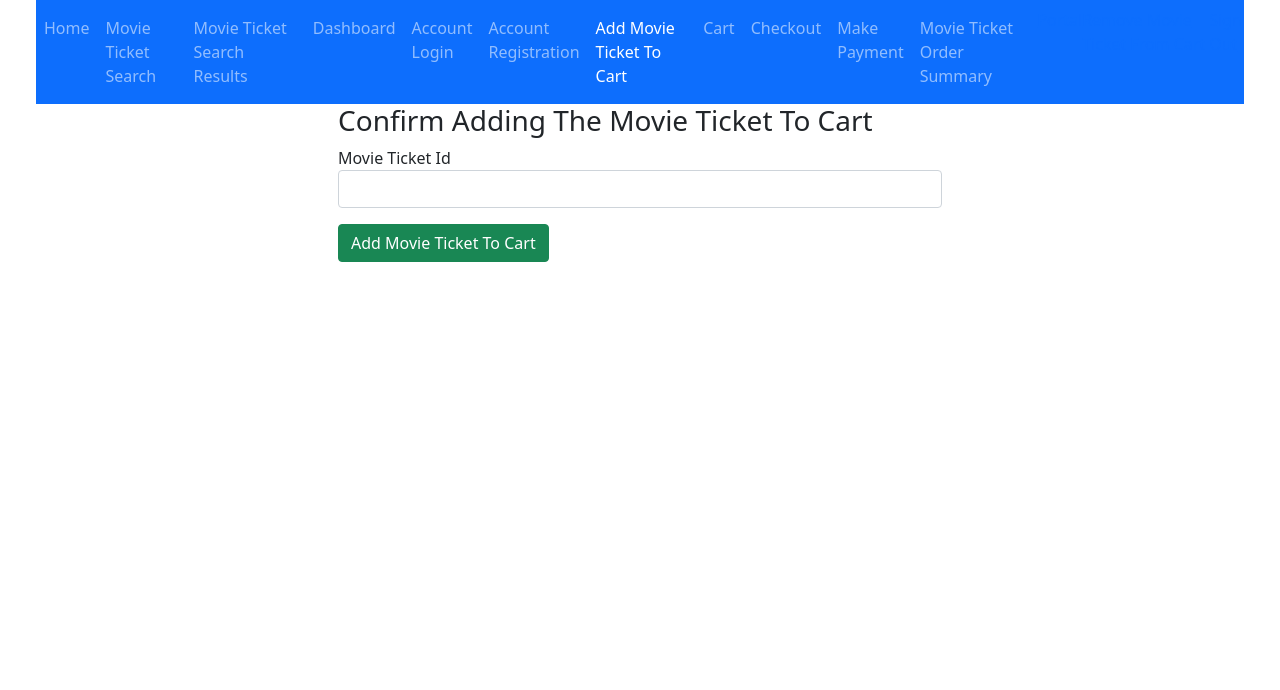
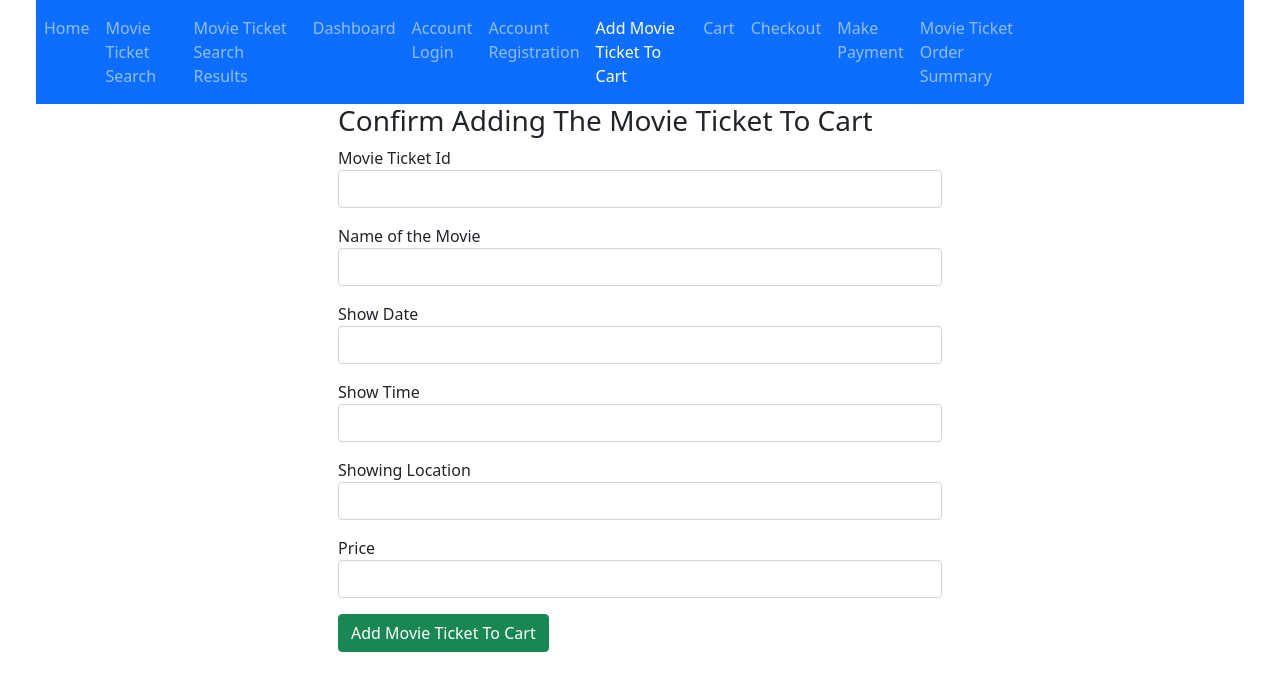
Before and after one commit to ahmadinasabemranparsa/capstone-project-angular-mymovieplan-frontend, an Angular app: page /user-add-movie-ticket-to-cart in a window 1280 px wide. Shown: the top 690 px of the page. Built offline with nearby package versions, Linux system fonts and the light colour scheme.

Commit message:
update angular frontend

```diff
--- a/src/app/admin-add-movie-ticket/admin-add-movie-ticket.component.ts
+++ b/src/app/admin-add-movie-ticket/admin-add-movie-ticket.component.ts
@@ -14,12 +14,11 @@ export class AdminAddMovieTicketComponent implements OnInit {
 
   constructor(private formBuilder: FormBuilder, private movieTicketService: MovieTicketService, private router: Router) {
     this.addMovieTicket = this.formBuilder.group({
-      movieTicketId: [''],
       movieName: [''],
       showDate: [''],
       showTime: [''],
       showingLocation: [''],
-      price: ['']
+      price: []
     });
   }
 
--- a/src/app/admin-remove-movie-ticket/admin-remove-movie-ticket.component.ts
+++ b/src/app/admin-remove-movie-ticket/admin-remove-movie-ticket.component.ts
@@ -11,17 +11,18 @@ import { MovieTicketService } from '../movie-ticket.service';
 export class AdminRemoveMovieTicketComponent implements OnInit {
 
   public removeMovieTicket: FormGroup;
+  public movieTicketId: any;
 
   constructor(private formBuilder: FormBuilder, private movieTicketService: MovieTicketService, private router: Router) {
     this.removeMovieTicket = this.formBuilder.group({
-      movieTicketId: ['']
+      movieTicketId: []
     });
   }
 
   ngOnInit(): void {
   }
 
-  onSubmit(movieTicket: FormGroup) {
+  onSubmit(movieTicketId: any) {
     this.movieTicketService.deleteMovieTicket(this.removeMovieTicket.value).subscribe(data => {
       console.log(data);
     });
--- a/src/app/admin-update-movie-ticket/admin-update-movie-ticket.component.ts
+++ b/src/app/admin-update-movie-ticket/admin-update-movie-ticket.component.ts
@@ -14,12 +14,12 @@ export class AdminUpdateMovieTicketComponent implements OnInit {
 
   constructor(private formBuilder: FormBuilder, private movieTicketService: MovieTicketService, private router: Router) {
     this.updateMovieTicketDetails = this.formBuilder.group({
-      movieTicketId: [''],
+      movieTicketId: [],
       movieName: [''],
       showDate: [''],
       showTime: [''],
       showingLocation: [''],
-      price: ['']
+      price: []
     });
   }
 
--- a/src/app/cart.service.ts
+++ b/src/app/cart.service.ts
@@ -18,8 +18,8 @@ export class CartService {
     return this.httpClient.post(`${this.baseURL}/movieTickets/add`, movieTicket);
   }
 
-  deleteMovieTicketFromCart(id: number) {
-    return this.httpClient.delete(`${this.baseURL}/movieTickets/delete/${id}`);
+  deleteMovieTicketFromCart(movieTicket: any) {
+    return this.httpClient.delete(`${this.baseURL}/movieTickets/delete/${movieTicket}`);
   }
 
   deleteAllMovieTicketsFromCart() {
--- a/src/app/movie-ticket-search-results.service.ts
+++ b/src/app/movie-ticket-search-results.service.ts
@@ -14,7 +14,7 @@ export class MovieTicketSearchResultsService {
     return this.httpClient.get(`${this.baseURL}/movieTicket/search/results/all`);
   }
 
-  createMovieTicketSearchResult(movieName: string) {
+  createMovieTicketSearchResult(movieName: any) {
     return this.httpClient.post(`${this.baseURL}/movieTicket/search/results/add`, movieName);
   }
 
--- a/src/app/movie-ticket.service.ts
+++ b/src/app/movie-ticket.service.ts
@@ -14,7 +14,7 @@ export class MovieTicketService {
     return this.httpClient.get(`${this.baseURL}/movieTickets/all`);
   }
 
-  getMovieTicketByMovieName(movieName: string) {
+  getMovieTicketByMovieName(movieName: any) {
     return this.httpClient.get(`${this.baseURL}/getAParticularMovie/${movieName}`);
   }
 
@@ -26,7 +26,7 @@ export class MovieTicketService {
     return this.httpClient.put(`${this.baseURL}/movieTickets/update`, movieTicket);
   }
 
-  deleteMovieTicket(id: number) {
-    return this.httpClient.delete(`${this.baseURL}/movieTickets/delete/${id}`);
+  deleteMovieTicket(movieTicket: any) {
+    return this.httpClient.delete(`${this.baseURL}/movieTickets/delete/${movieTicket}`);
   }
 }
--- a/src/app/user-account-login/user-account-login.component.html
+++ b/src/app/user-account-login/user-account-login.component.html
@@ -26,7 +26,7 @@
         <div class = "form-row">
             <div class = "form-group">
                 <label for = "password">Password</label>
-                <input type = "text" class = "form-control" name = "password" id = "password"
+                <input type = "password" class = "form-control" name = "password" id = "password"
                     formControlName = "password">
             </div>
         </div>
--- a/src/app/user-account-registration/user-account-registration.component.ts
+++ b/src/app/user-account-registration/user-account-registration.component.ts
@@ -16,7 +16,6 @@ export class UserAccountRegistrationComponent implements OnInit {
               private userService: UserService,
               private router: Router) {
                 this.userAccountRegistration = this.formBuilder.group({
-                  userId: [''],
                   firstName: [''],
                   lastName: [''],
                   username: [''],
--- a/src/app/user-add-movie-ticket-to-cart/user-add-movie-ticket-to-cart.component.html
+++ b/src/app/user-add-movie-ticket-to-cart/user-add-movie-ticket-to-cart.component.html
@@ -14,6 +14,51 @@
         </div>
         <p></p>
 
+        <div class = "form-row">
+            <div class = form-group>
+                <label for = "movieName">Name of the Movie</label>
+                <input type = "text" class = "form-control" name = "movieName" id = "movieName"
+                    formControlName = "movieName">
+            </div>
+        </div>
+        <p></p>
+
+        <div class = "form-row">
+            <div class = "form-group">
+                <label for = "showDate">Show Date</label>
+                <input type = "text" class = "form-control" name = "showDate" id = "showDate"
+                    formControlName = "showDate">
+            </div>
+        </div>
+        <p></p>
+
+        <div class = "form-row">
+            <div class = "form-group">
+                <label for = "showTime">Show Time</label>
+                <input type = "text" class = "form-control" name = "showTime" id = "showTime"
+                    formControlName = "showTime">
+            </div>
+        </div>
+        <p></p>
+
+        <div class = "form-row">
+            <div class = "form-group">
+                <label for = "showingLocation">Showing Location</label>
+                <input type = "text" class = "form-control" name = "showingLocation" id = "showingLocation"
+                    formControlName = "showingLocation">
+            </div>
+        </div>
+        <p></p>
+
+        <div class = "form-row">
+            <div class = "form-group">
+                <label for = "price">Price</label>
+                <input type = "number" class = "form-control" name = "price" id = "price"
+                    formControlName = "price">
+            </div>
+        </div>
+        <p></p>
+
         <button type = "submit" class = "btn btn-success btn-block">Add Movie Ticket To Cart</button>
     </form>
 </div>
--- a/src/app/user.service.ts
+++ b/src/app/user.service.ts
@@ -18,7 +18,7 @@ export class UserService {
     return this.httpClient.get(`${this.baseURL}/users/all`);
   }
 
-  getUserById(id: number) {
+  getUserById(id: any) {
     return this.httpClient.get(`${this.baseURL}/users/getParticularUser/${id}`);
   }
 
```
Also changed, not shown: src/app/user-account-registration/user-account-registration.component.html (+0 -8 lines), src/app/user-add-movie-ticket-to-cart/user-add-movie-ticket-to-cart.component.ts (+7 -2 lines).
